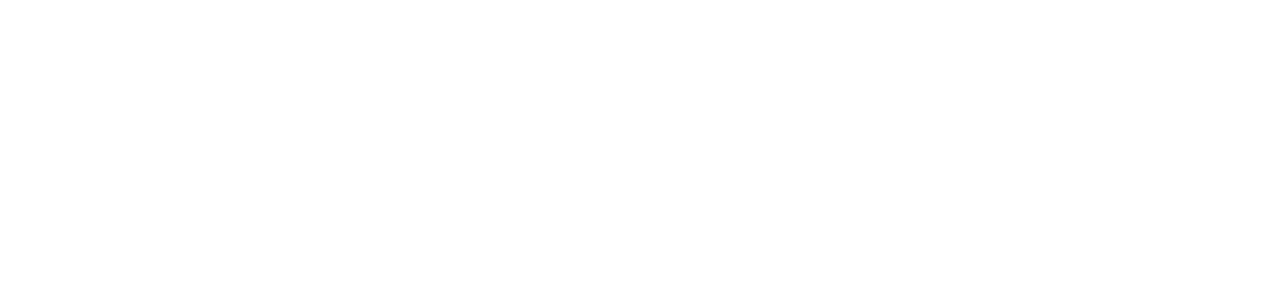
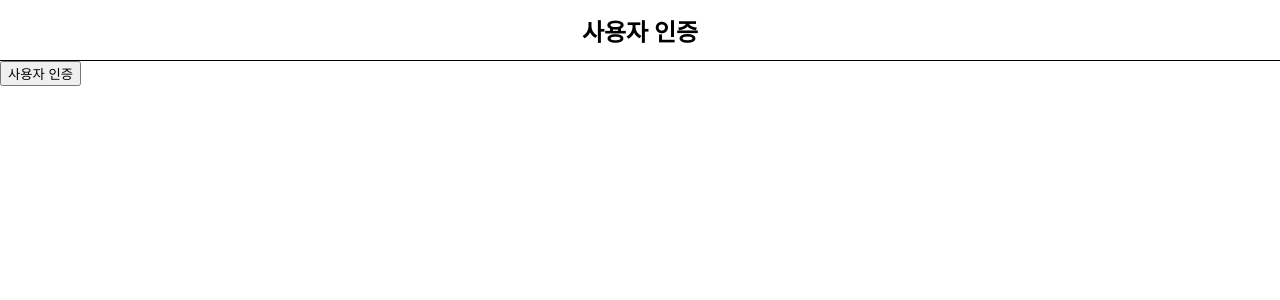
Before and after one commit to skymill2000/fintech211122, a React (Create React App) app in the folder fintech/: page / in a window 1280 px wide. Shown: the top 300 px of the page. Built offline with nearby package versions, Linux system fonts and the light colour scheme.

Commit message:
사용자 인증 버튼 ㅋ추가

```diff
--- a/fintech/src/pages/AuthPage.js
+++ b/fintech/src/pages/AuthPage.js
@@ -1,7 +1,19 @@
 import React from "react";
+import TopHeader from "../components/common/TopHeader";
 
 const AuthPage = () => {
-  return <div></div>;
+  const openAuthCodePage = () => {
+    let tmpwindow = window.open("about:blank");
+    const clientId = "q7kH44ThJwjpvNRg0BbJvE1yxvx5X53DKz1rNgPF"; //본인것으로 변경해주세요 !
+    tmpwindow.location.href = `https://testapi.openbanking.or.kr/oauth/2.0/authorize?response_type=code&client_id=${clientId}&redirect_uri=http://localhost:3000/authResult&scope=login inquiry transfer&state=12345678901234567890123456789012&auth_type=0`;
+  };
+
+  return (
+    <div>
+      <TopHeader title="사용자 인증"></TopHeader>
+      <button onClick={openAuthCodePage}>사용자 인증</button>
+    </div>
+  );
 };
 
 export default AuthPage;
```
